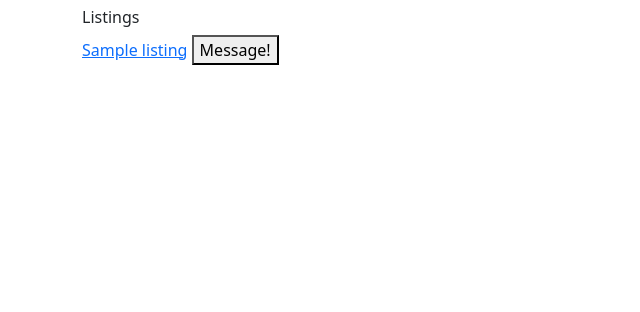
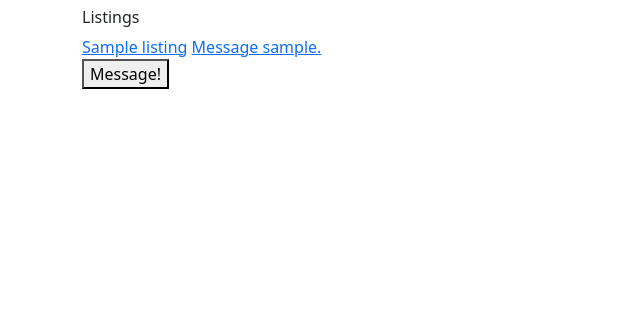
Before and after one commit to yagizulasoglu/Share-BB, a Flask app: template templates/users/profile.html in a window 1280 px wide. Shown: the part 445-757 px from the top of the page, without its empty margins (0-640 px from the left). Run offline with Flask 3, Linux system fonts and the light colour scheme; tables that the repository leaves empty hold one stand-in row (values such as "Sample post"); the template is opened without the code that fills it: values that come from a table or form of the project are taken from there, most other values are stand-ins (such as "Sample title", 1, 10 or a date in 2020); one stand-in notice (Sample message) is shown; some libraries are stand-ins or nearby versions.

Commit message:
Messages

```diff
--- a/app.py
+++ b/app.py
@@ -6,7 +6,7 @@
 from dotenv import load_dotenv
 from forms import AddListingForm, CSRFProtection, UserAddForm, LoginForm, UserUpdateForm, EditListingForm, ReserveListingForm, MessageForm
 from sqlalchemy.exc import IntegrityError
-from sqlalchemy import or_
+from sqlalchemy import or_, and_
 from datetime import date, datetime
 
 import boto3
@@ -18,7 +18,7 @@
 # from sqlalchemy import or_
 
 
-from models import connect_db, User, db, Listing, ImagePath, Reservation
+from models import connect_db, User, db, Listing, ImagePath, Reservation, Message
 load_dotenv()
 
 CURR_USER_KEY = "curr_user"
@@ -255,7 +255,34 @@
         flash("Access unauthorized.", "danger")
         return redirect("/")
 
-    form = MessageForm
+    form = MessageForm()
+
+
+    # messages = Message.query.filter(and_(
+    #         Message.sender_id == (g.user.id),
+    #         Message.recipient_id ==(user_id),
+    #     )).all()
+
+    messages = Message.query.filter(
+        or_(
+            and_(
+                Message.sender_id == g.user.id,
+                Message.recipient_id == user_id
+            ),
+            and_(
+                Message.sender_id == user_id,
+                Message.recipient_id == g.user.id
+            )
+        )
+    ).all()
+
+
+
+    # messages1 = Message.query.filter(and_(Message.sender_id.like({g.user.id}),Message.recipient_id.like({user_id})).all())
+
+    # messages2 = Message.query.filter(and_(Message.sender.like({user_id}),Message.recipient.like({g.user.id})).all())
+
+
 
     if form.validate_on_submit():
         sender_id = g.user.id
@@ -272,7 +299,9 @@
         db.session.commit()
 
         flash("Message sent.", "success")
-        return redirect(f'/users/{user_id}')
+        return redirect(f'/users/{user_id}/message')
+
+    return render_template("users/message.html", form=form, messages = messages)
 
 
 @app.post("/users/delete")
--- a/templates/listings/info.html
+++ b/templates/listings/info.html
@@ -25,6 +25,7 @@
     </a>
     {% endif %}
     <a href="/users/{{listing.user.id}}">{{listing.user.username}}</a>
+    <a href="/users/{{listing.user.id}}/message">Message {{listing.user.username}} about listing.</a>
   </div>
 </div>
 
--- a/templates/users/profile.html
+++ b/templates/users/profile.html
@@ -22,6 +22,9 @@
     <a href="/listings/{{listing.id}}">{{listing.title}}</a>
     {% endfor %}
     {% endif %}
+    {% if g.user.id != user.id %}
+    <a href="/users/{{user.id}}/message">Message {{user.username}}.</a>
+    {% endif %}
     <button>Message!</button>
     {% if g.user.id == user.id %}
     <h4>My Reservations</h4>
```
Also changed, not shown: templates/users/message.html (added, +34 -0 lines).
